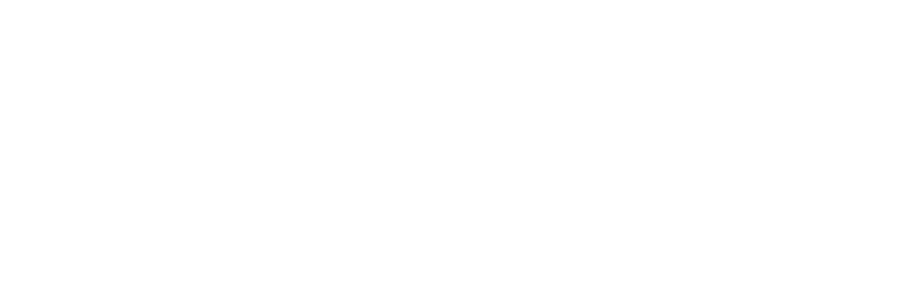
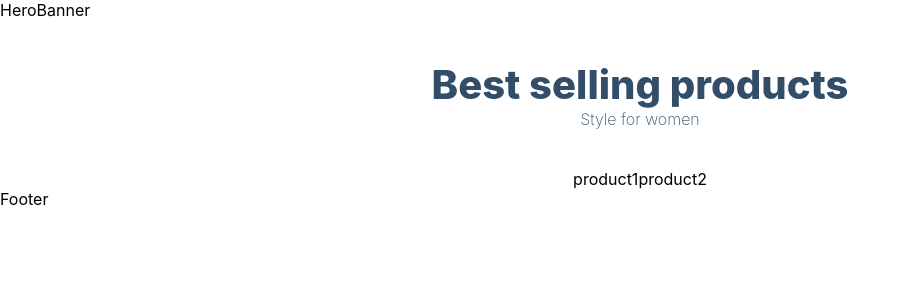
Before and after one commit to thinhha97/ecommerce, a Next.js app: page / in a window 1280 px wide. Shown: the top 300 px of the page, without its empty margins (0-909 px from the left). Built offline with nearby package versions, Linux system fonts and the light colour scheme.

Commit message:
create components.

```diff
--- /dev/null
+++ b/components/Cart.jsx
@@ -0,0 +1,9 @@
+import React from 'react'
+
+const Cart = () => {
+  return (
+    <div>Cart</div>
+  )
+}
+
+export default Cart
--- /dev/null
+++ b/components/Footer.jsx
@@ -0,0 +1,9 @@
+import React from 'react'
+
+const Footer = () => {
+  return (
+    <div>Footer</div>
+  )
+}
+
+export default Footer
--- /dev/null
+++ b/components/FooterBanner.jsx
@@ -0,0 +1,9 @@
+import React from 'react'
+
+const FooterBanner = () => {
+  return (
+    <div>FooterBanner</div>
+  )
+}
+
+export default FooterBanner
--- /dev/null
+++ b/components/HeroBanner.jsx
@@ -0,0 +1,9 @@
+import React from 'react'
+
+const HeroBanner = () => {
+  return (
+    <div>HeroBanner</div>
+  )
+}
+
+export default HeroBanner
--- /dev/null
+++ b/components/Layout.jsx
@@ -0,0 +1,9 @@
+import React from 'react'
+
+const Layout = () => {
+  return (
+    <div>Layout</div>
+  )
+}
+
+export default Layout
--- /dev/null
+++ b/components/Navbar.jsx
@@ -0,0 +1,9 @@
+import React from 'react'
+
+const Navbar = () => {
+  return (
+    <div>Navbar</div>
+  )
+}
+
+export default Navbar
--- /dev/null
+++ b/components/Product.jsx
@@ -0,0 +1,9 @@
+import React from 'react'
+
+const Product = () => {
+  return (
+    <div>Product</div>
+  )
+}
+
+export default Product
--- /dev/null
+++ b/components/index.js
@@ -0,0 +1,7 @@
+export { default as Cart } from './Cart'
+export { default as Footer } from './Footer'
+export { default as FooterBanner } from './FooterBanner'
+export { default as HeroBanner } from './HeroBanner'
+export { default as Layout } from './Layout'
+export { default as Navbar } from './Navbar'
+export { default as Product } from './Product'
--- a/pages/index.js
+++ b/pages/index.js
@@ -1,8 +1,20 @@
 import React from 'react'
+
+import { Product, FooterBanner, HeroBanner } from '../components'
 
 const index = () => {
   return (
-    <div></div>
+    <>
+      HeroBanner
+      <div className="products-heading">
+        <h2>Best selling products</h2>
+        <p>Style for women</p>
+      </div>
+      <div className="products-container">
+        {['product1', 'product2'].map((product) => product)}
+      </div>
+      Footer
+    </>
   )
 }
 
```
